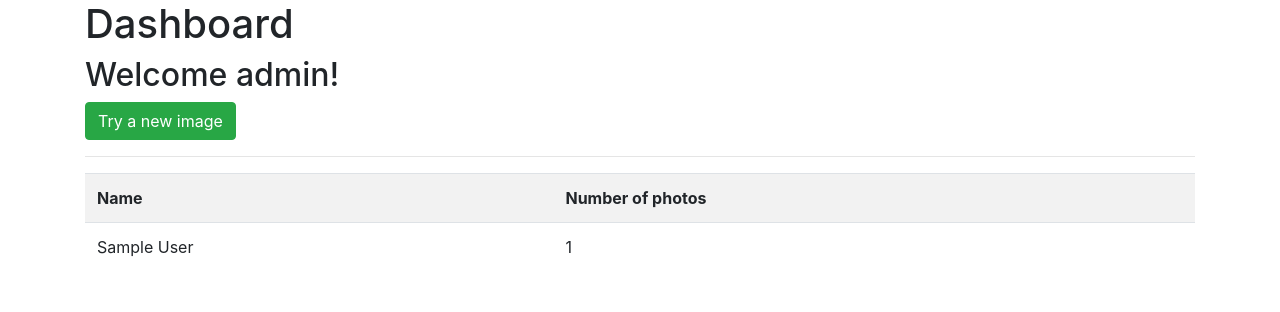
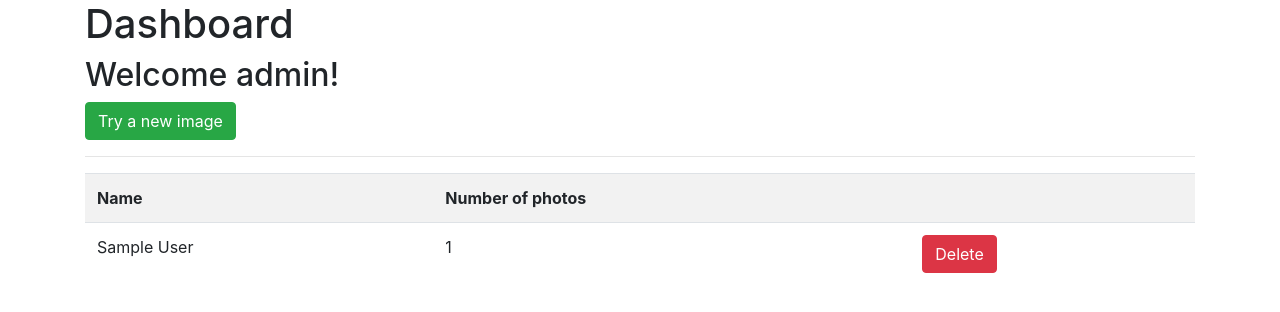
Before and after one commit to artivantsov/face_id_project, a Flask app: page /dashboard in a window 1280 px wide. Shown: the part 64-376 px from the top of the page. Run offline with Flask 2, Linux system fonts and the light colour scheme; the visitor is signed in with stand-in values (Sample User, id 1); a database or web service that is not in the repository returns one stand-in record (values such as "Sample title"); parts of the project's set-up code (start-up, migrations or seed data) failed here and were passed over; some libraries are stand-ins or nearby versions.

Commit message:
Adding option for admin to delete people from DB

```diff
--- a/app.py
+++ b/app.py
@@ -563,6 +563,15 @@ def hide_image(id):
     return redirect(url_for('images'))
 
 
+# Delete person
+@app.route('/delete_person/<string:id>', methods=['POST'])
+@is_logged_in
+def delete_person(id):
+
+    db.faces.delete_one({'_id': ObjectId(id)})
+    return redirect(url_for('dashboard'))
+
+
 if __name__ == '__main__':
     app.secret_key = config.secret_key
     app.run(debug=True)
--- a/templates/dashboard.html
+++ b/templates/dashboard.html
@@ -10,11 +10,20 @@
       <tr>
         <th>Name</th>
         <th>Number of photos</th>
+        <th></th>
       </tr>
       {% for image in images %}
         <tr>
           <td>{{image.display_name}}</td>
           <td>{{image.faces_number}}</td>
+          {% if session.username == "admin" %}
+          <td>
+                <form action="{{url_for('delete_person', id=image._id)}}" method="post">
+                    <input type="hidden" name="_method" value="DELETE">
+                    <input type="submit" value="Delete" class="btn btn-danger">
+                </form>
+            </td>
+          {% endif %}
         </tr>
       {% endfor %}
     </table>
```
